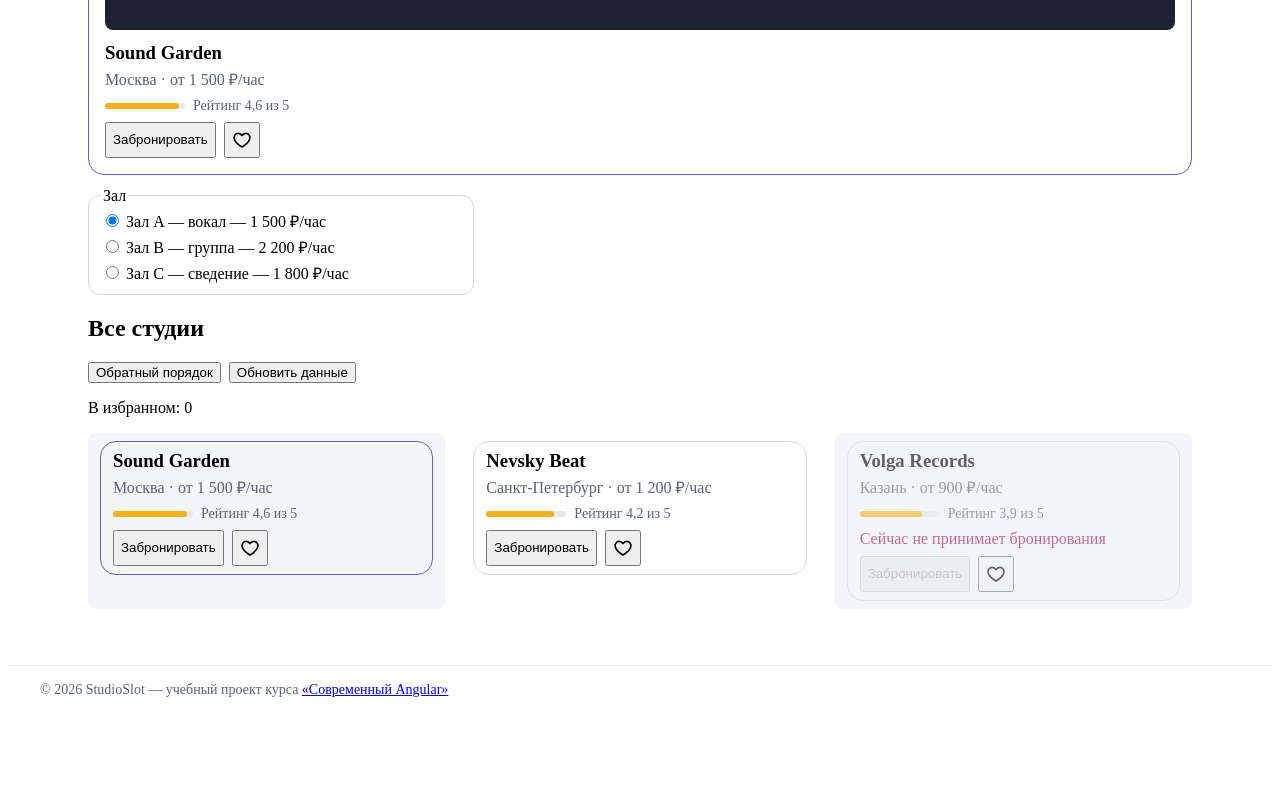
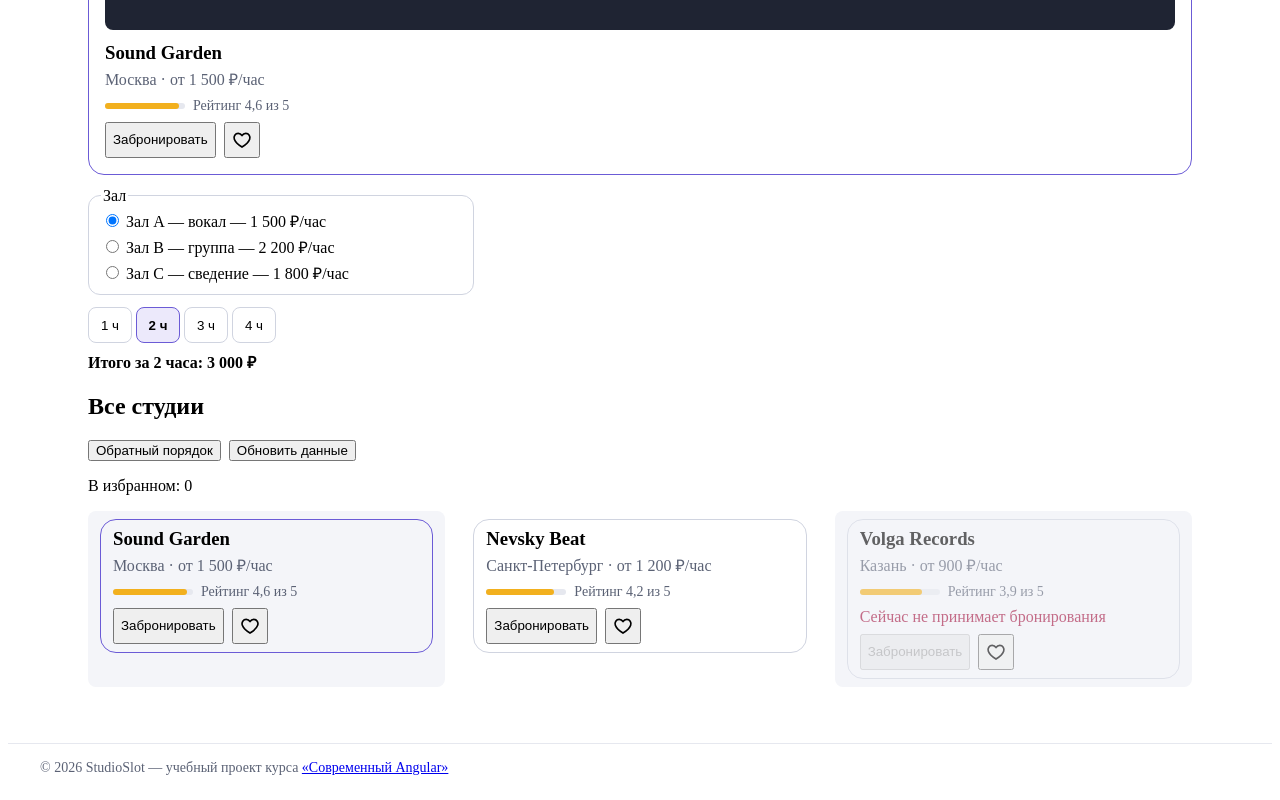
Before and after one commit to uncodegen-beep/studio-slot-course, an Angular app: page /studios in a window 1280 px wide. Shown: the part 951-1751 px from the top of the page. Before the commit the page ends 1673 px from the top, so only its background shows below. Built offline with nearby package versions, Linux system fonts and the light colour scheme.

Commit message:
feat(lesson-030): output() и пикер длительности на model()

```diff
--- a/src/entities/studio/ui/studio-card/studio-card.component.ts
+++ b/src/entities/studio/ui/studio-card/studio-card.component.ts
@@ -2,11 +2,10 @@ import { CurrencyPipe, DecimalPipe } from '@angular/common';
 import {
     ChangeDetectionStrategy,
     Component,
-    EventEmitter,
-    Output,
     booleanAttribute,
     computed,
     input,
+    output,
 } from '@angular/core';
 
 import type { Studio } from '@shared/model';
@@ -40,8 +39,8 @@ export class StudioCardComponent {
     /** <app-studio-card compact /> — атрибут без значения превращается в true */
     readonly compact = input(false, { transform: booleanAttribute });
 
-    /** Сообщаем родителю id студии — что сделать с избранным, решает он */
-    @Output() favoriteToggle = new EventEmitter<string>();
+    /** Сообщаем родителю id студии — что сделать с избранным, решает он. output() — не Observable */
+    readonly favoriteToggle = output<string>();
 
     /** Ширина полосы рейтинга в процентах: 5 звёзд — 100 %. computed вместо ngOnChanges */
     protected readonly ratingPercent = computed(() => (this.studio().rating ?? 0) * 20);
--- a/src/pages/catalog/ui/catalog-page.component.html
+++ b/src/pages/catalog/ui/catalog-page.component.html
@@ -104,6 +104,20 @@
                 }
             </fieldset>
         }
+
+        @if (selectedRoom()) {
+            <div class="estimate">
+                <!-- [(value)] — то же, что [value]="hours()" (valueChange)="hours.set($event)" -->
+                <app-duration-picker
+                    label="Длительность сессии"
+                    [(value)]="hours"
+                />
+                <p class="total">
+                    Итого за {{ hours() | plural: ["час", "часа", "часов"] }}:
+                    {{ total() | currency: "RUB" : "symbol-narrow" : "1.0-0" }}
+                </p>
+            </div>
+        }
     }
 
     <h2>Все студии</h2>
--- a/src/pages/catalog/ui/catalog-page.component.scss
+++ b/src/pages/catalog/ui/catalog-page.component.scss
@@ -39,3 +39,14 @@ app-studio-card {
     border: 1px solid #d0d4e0;
     border-radius: 12px;
 }
+
+.estimate {
+    display: grid;
+    gap: 8px;
+    margin: 12px 0 0;
+}
+
+.total {
+    margin: 0;
+    font-weight: 600;
+}
--- a/src/pages/catalog/ui/catalog-page.component.ts
+++ b/src/pages/catalog/ui/catalog-page.component.ts
@@ -24,7 +24,9 @@ import { StudioListComponent } from '@entities/studio/ui/studio-list/studio-list
 
 import { AnalyticsService } from '@shared/lib/analytics/analytics.service';
 import { AutofocusDirective } from '@shared/lib/autofocus/autofocus.directive';
+import { PluralPipe } from '@shared/lib/plural/plural.pipe';
 import type { Studio, StudioRoom } from '@shared/model';
+import { DurationPickerComponent } from '@shared/ui/duration-picker/duration-picker.component';
 import { SpinnerComponent } from '@shared/ui/spinner/spinner.component';
 
 /** Состояние, которое показываем кнопками демо — пока нет настоящей загрузки (модуль 06) */
@@ -38,7 +40,9 @@ type DemoState = 'loading' | 'error' | 'empty' | 'data';
         SpinnerComponent,
         StudioCardComponent,
         StudioListComponent,
+        DurationPickerComponent,
         CurrencyPipe,
+        PluralPipe,
     ],
     templateUrl: './catalog-page.component.html',
     styleUrl: './catalog-page.component.scss',
@@ -79,6 +83,13 @@ export class CatalogPageComponent {
         computation: (rooms, previous) =>
             rooms.find((room) => room.id === previous?.value?.id) ?? rooms[0] ?? null,
     });
+
+    /** Длительность сессии: меняет её пикер через [(value)] */
+    protected readonly hours = signal(2);
+    /** Стоимость: зал × часы — пересчитается при смене любого из них */
+    protected readonly total = computed(
+        () => (this.selectedRoom()?.pricePerHour ?? 0) * this.hours(),
+    );
 
     /** Города для фильтра — из самих данных, без повторов */
     protected readonly cities = computed(() =>
--- /dev/null
+++ b/src/shared/ui/duration-picker/duration-picker.component.scss
@@ -0,0 +1,23 @@
+:host {
+    display: block;
+}
+
+.picker {
+    display: flex;
+    gap: 4px;
+}
+
+button {
+    min-width: 44px;
+    min-height: 36px;
+    border: 1px solid #d0d4e0;
+    border-radius: 8px;
+    background: transparent;
+    cursor: pointer;
+}
+
+button[aria-pressed='true'] {
+    border-color: #6b5bd6;
+    background: #ece9fb;
+    font-weight: 600;
+}
--- /dev/null
+++ b/src/shared/ui/duration-picker/duration-picker.component.ts
@@ -0,0 +1,33 @@
+import { ChangeDetectionStrategy, Component, input, model } from '@angular/core';
+
+/**
+ * Выбор длительности: <app-duration-picker [(value)]="hours" />.
+ * model() — вход value и выход valueChange сразу: компонент меняет значение сам и сообщает родителю
+ */
+@Component({
+    selector: 'app-duration-picker',
+    template: `
+        <div
+            class="picker"
+            role="group"
+            [attr.aria-label]="label()"
+        >
+            @for (hours of options(); track hours) {
+                <button
+                    type="button"
+                    [attr.aria-pressed]="value() === hours"
+                    (click)="value.set(hours)"
+                >
+                    {{ hours }} ч
+                </button>
+            }
+        </div>
+    `,
+    styleUrl: './duration-picker.component.scss',
+    changeDetection: ChangeDetectionStrategy.OnPush,
+})
+export class DurationPickerComponent {
+    readonly options = input<readonly number[]>([1, 2, 3, 4]);
+    readonly label = input('Длительность');
+    readonly value = model(1);
+}
--- a/src/shared/ui/icon/icon.component.ts
+++ b/src/shared/ui/icon/icon.component.ts
@@ -17,5 +17,6 @@ export class IconComponent {
     readonly name = input.required<IconName>();
     readonly size = input(20);
 
+    /** Путь без «/» в начале — работает и с base href GitHub Pages */
     protected readonly href = computed(() => `icons/sprite.svg#${this.name()}`);
 }
```
Also changed, not shown: 2 other files (tests, documents, lock files or other folders).
